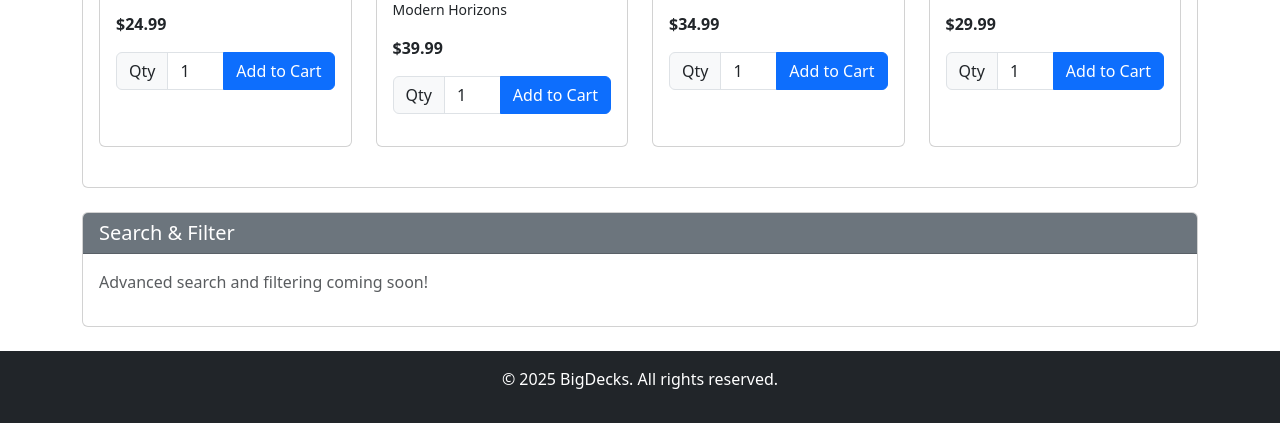
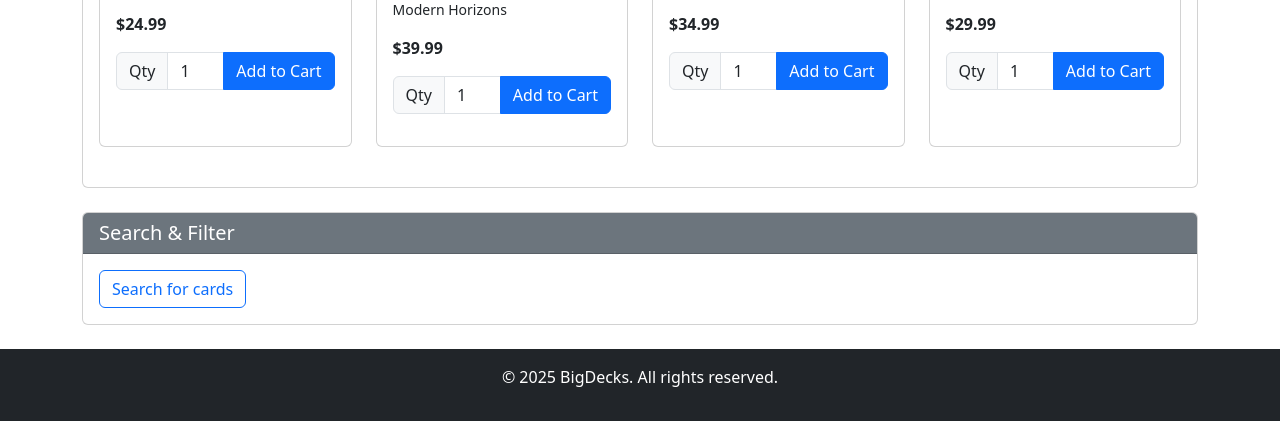
Before and after one commit to smoothbrain-devs/BigDecks, a Flask app: page /shop/singles in a window 1280 px wide. Shown: the part 2155-2578 px from the top of the page. Run offline with Flask 3, Linux system fonts and the light colour scheme; parts of the project's set-up code (start-up, migrations or seed data) failed here and were passed over.

Commit message:
feat: updated singles page to direct to card search

```diff
--- a/bigdecks/templates/shop/singles.html
+++ b/bigdecks/templates/shop/singles.html
@@ -54,7 +54,7 @@
           <h2 class="h5 mb-0">Search & Filter</h2>
         </div>
         <div class="card-body">
-          <p class="text-muted">Advanced search and filtering coming soon!</p>
+          <a href="{{ url_for('cards.search') }}" class="btn btn-outline-primary">Search for cards</a>
         </div>
       </div>
     </div>
```
